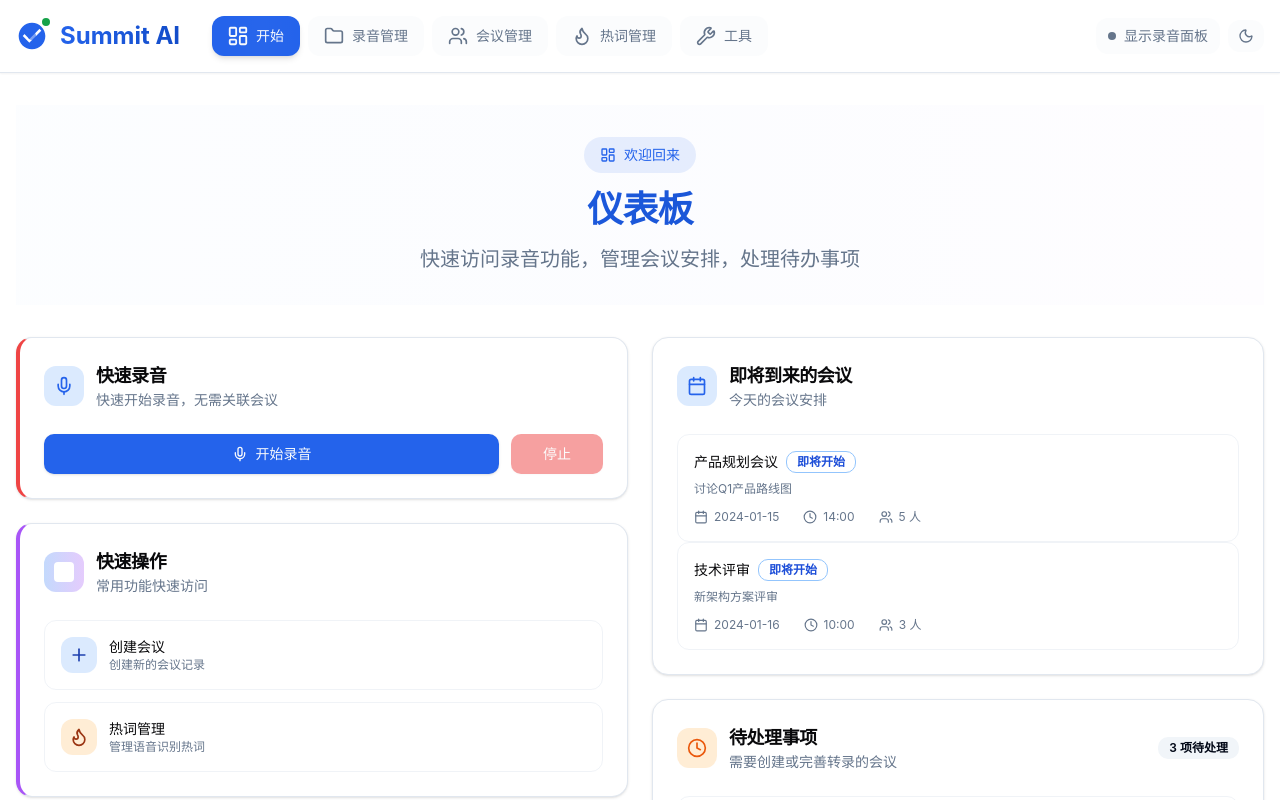
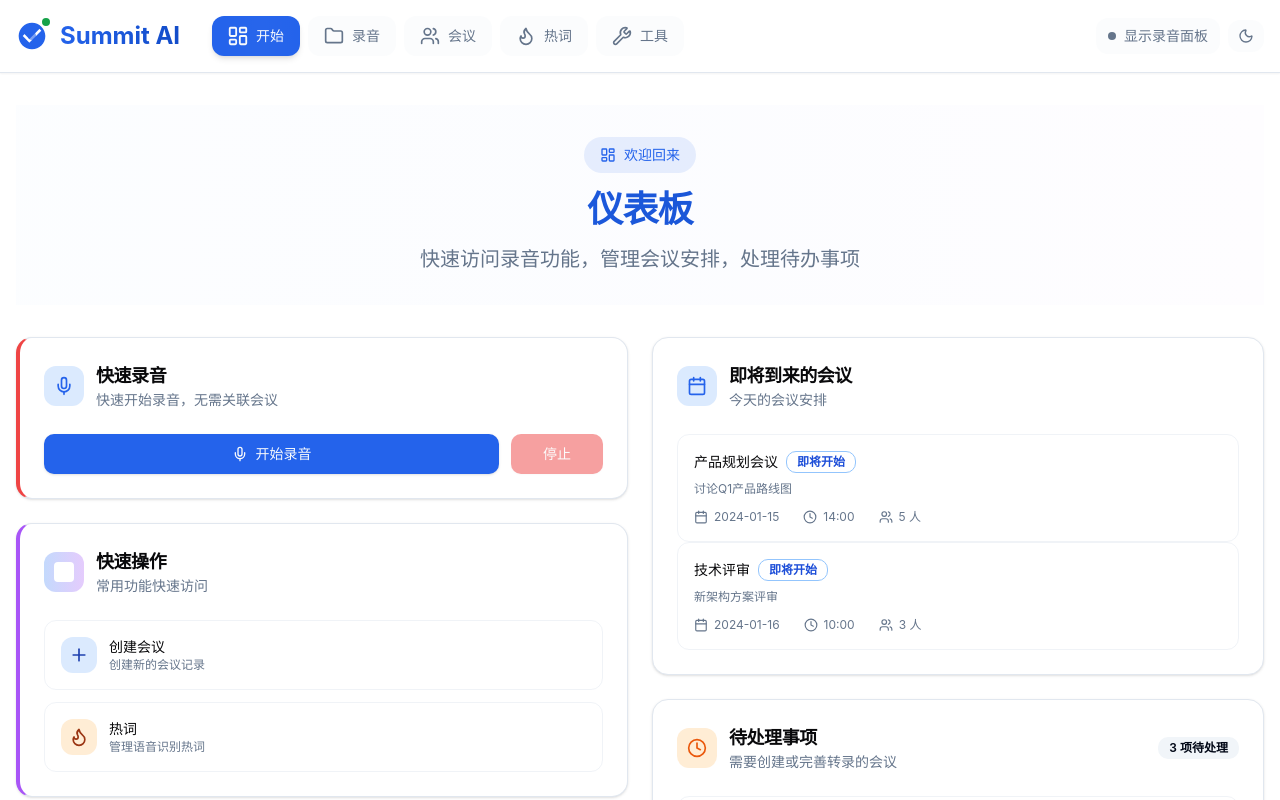
Before and after one commit to seeyonai/summit, a React (Vite) app in the folder frontend/: page / in a window 1280 px wide. Shown: the top 800 px of the page. Built offline with nearby package versions, Linux system fonts and the light colour scheme.

Commit message:
Refactor navigation and labels for consistency in management pages

```diff
--- a/frontend/src/App.tsx
+++ b/frontend/src/App.tsx
@@ -4,7 +4,7 @@ import { Toaster } from 'sonner';
 import { ThemeProvider, Header } from './layout';
 import { FloatingRecordingPanel, MeetingDisplay } from './components/Audio';
 import Dashboard from './pages/Dashboard';
-import HotwordManagement from './pages/Hotwords';
+import HotwordManagement from './pages/Hotwords/HotwordListPage';
 import Meetings from './pages/Meetings';
 import MeetingDetail from './pages/Meetings/MeetingDetail';
 import RecordingManagement from './pages/Recordings';
--- a/frontend/src/layout/Navigation.tsx
+++ b/frontend/src/layout/Navigation.tsx
@@ -11,9 +11,9 @@ interface NavItem {
 
 const navigationItems: NavItem[] = [
   { path: '/', label: '开始', icon: LayoutDashboard },
-  { path: '/recordings', label: '录音管理', icon: Folder },
-  { path: '/meetings', label: '会议管理', icon: Users },
-  { path: '/hotwords', label: '热词管理', icon: Flame },
+  { path: '/recordings', label: '录音', icon: Folder },
+  { path: '/meetings', label: '会议', icon: Users },
+  { path: '/hotwords', label: '热词', icon: Flame },
   { path: '/tools', label: '工具', icon: Wrench }
 ];
 
--- a/frontend/src/pages/Dashboard/components/QuickActions.tsx
+++ b/frontend/src/pages/Dashboard/components/QuickActions.tsx
@@ -21,7 +21,7 @@ const QuickActions: React.FC<QuickActionsProps> = ({ className }) => {
     },
     {
       icon: Flame,
-      label: '热词管理',
+      label: '热词',
       description: '管理语音识别热词',
       to: '/hotwords',
       color: 'bg-orange-100 text-orange-800 border-orange-300'
--- a/frontend/src/pages/Meetings/MeetingList.tsx
+++ b/frontend/src/pages/Meetings/MeetingList.tsx
@@ -374,7 +374,7 @@ function MeetingList() {
           <div className="relative z-10">
             <div className="flex justify-between items-start mb-6">
               <div>
-                <h1 className="text-4xl font-bold mb-2">会议管理中心</h1>
+                <h1 className="text-4xl font-bold mb-2">会议</h1>
                 <p className="text-indigo-100 text-lg">智能管理您的会议记录和任务进度</p>
               </div>
               <Button
--- a/frontend/src/pages/Recordings/RecordingList.tsx
+++ b/frontend/src/pages/Recordings/RecordingList.tsx
@@ -510,7 +510,7 @@ function RecordingList() {
           <div className="relative z-10">
             <div className="flex justify-between items-start mb-6">
               <div>
-                <h1 className="text-4xl font-bold mb-2">录音管理中心</h1>
+                <h1 className="text-4xl font-bold mb-2">录音</h1>
                 <p className="text-blue-100 text-lg">智能管理和分析您的音频记录</p>
               </div>
               <div className="flex gap-3">
```
